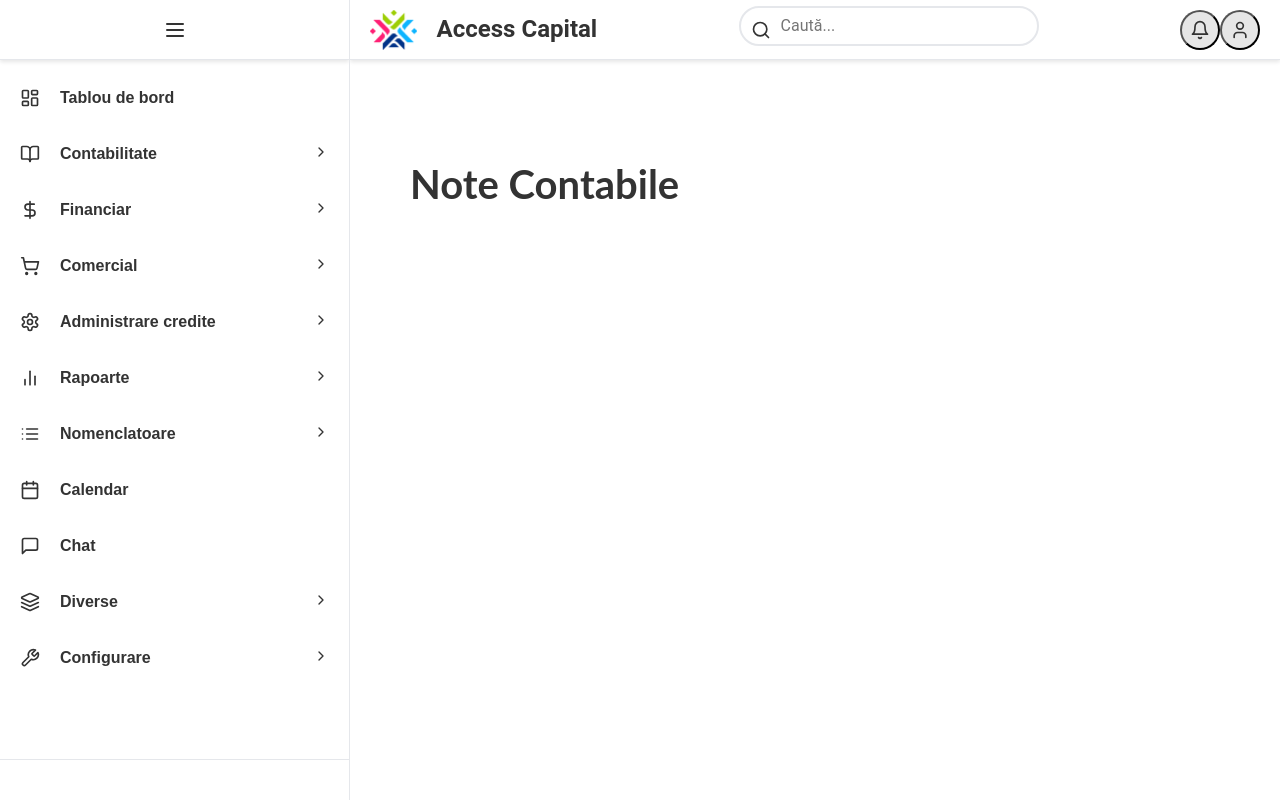
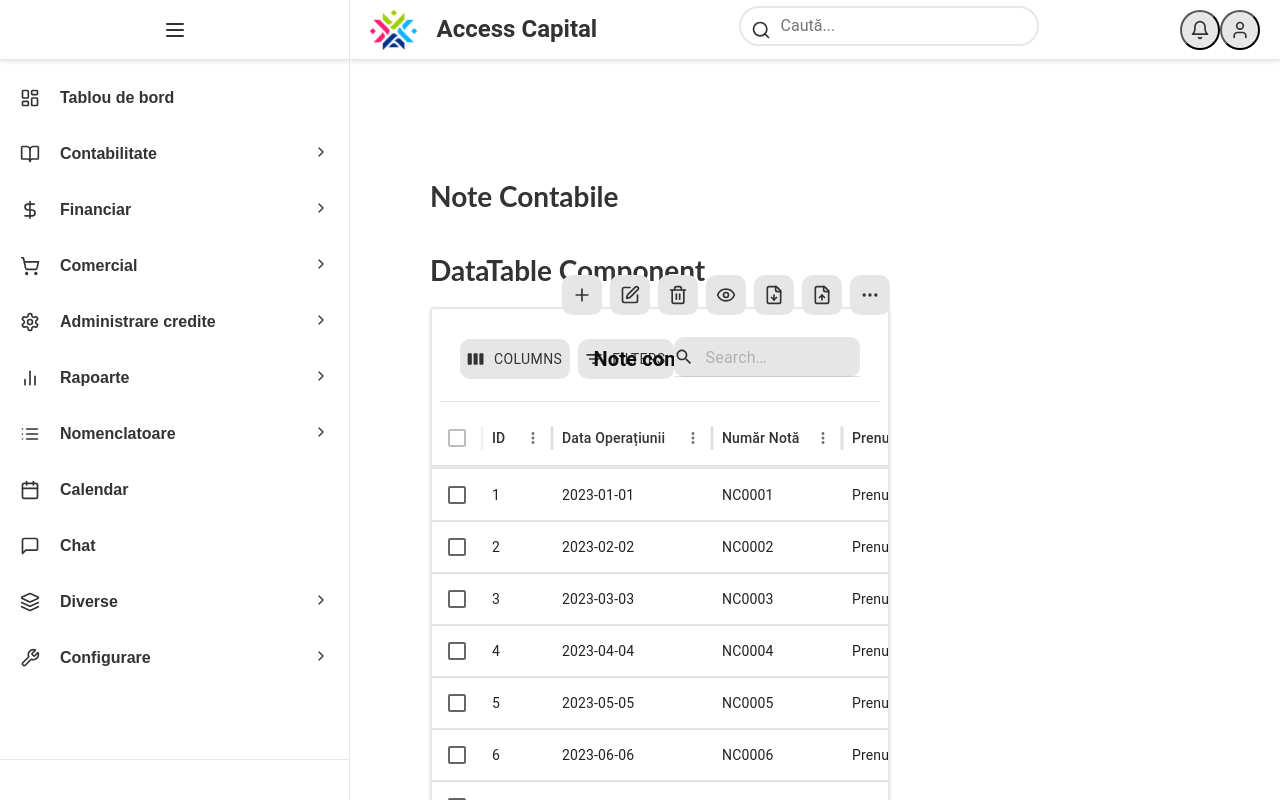
Before and after one commit to stef78cta/Edy_Web, a React (Create React App) app in the folder frontend-ifn/: page /contabilitate/note-contabile in a window 1280 px wide. Built offline with nearby package versions, Linux system fonts and the light colour scheme.

Commit message:
date mai multe in table - note contabile

```diff
--- a/frontend-ifn/src/pages/Contabilitate/NoteContabile/NoteContabile.scss
+++ b/frontend-ifn/src/pages/Contabilitate/NoteContabile/NoteContabile.scss
@@ -2,5 +2,14 @@
 @import "../../../styles/mixins";
 
 .note-contabile {
-  // Stiluri specifice pentru pagina Note Contabile
+  padding: 20px;
+
+  h1 {
+    margin-bottom: 20px;
+  }
+
+  .py-20 {
+    padding-top: 20px;
+    padding-bottom: 20px;
+  }
 }
--- a/frontend-ifn/src/pages/Contabilitate/NoteContabile/NoteContabile.tsx
+++ b/frontend-ifn/src/pages/Contabilitate/NoteContabile/NoteContabile.tsx
@@ -1,11 +1,54 @@
-import React from "react";
+import React, { useState } from "react";
+import DataTable from "../../../components/DataTable/DataTable";
+import { GridColDef } from "@mui/x-data-grid";
 import "./NoteContabile.scss";
 
 const NoteContabile: React.FC = () => {
+  const [isSidebarOpen, setIsSidebarOpen] = useState(true);
+
+  // Date de exemplu pentru DataTable
+  const rows = Array.from({ length: 40 }, (_, index) => ({
+    id: index + 1,
+    dataOperatiunii: new Date(2023, index % 12, (index % 28) + 1)
+      .toISOString()
+      .split("T")[0],
+    numarNota: `NC${(index + 1).toString().padStart(4, "0")}`,
+    prenume: `Prenume${index + 1}`,
+    nume: `Nume${index + 1}`,
+    contDebit: `1011${index}`,
+    contCredit: `2011${index}`,
+    suma: Math.floor(Math.random() * 10000) + 1000,
+    explicatii: `Explicatie pentru nota contabila ${index + 1}`,
+    tipValuta: index % 3 === 0 ? "RON" : index % 3 === 1 ? "EUR" : "USD",
+    utilizator: `User${(index % 5) + 1}`,
+  }));
+
+  const columns: GridColDef[] = [
+    { field: "id", headerName: "ID", width: 70 },
+    { field: "dataOperatiunii", headerName: "Data Operațiunii", width: 160 },
+    { field: "numarNota", headerName: "Număr Notă", width: 130 },
+    { field: "prenume", headerName: "Prenume", width: 130 },
+    { field: "nume", headerName: "Nume", width: 130 },
+    { field: "contDebit", headerName: "Cont Debit", width: 130 },
+    { field: "contCredit", headerName: "Cont Credit", width: 130 },
+    { field: "suma", headerName: "Suma", width: 130, type: "number" },
+    { field: "explicatii", headerName: "Explicații", width: 200 },
+    { field: "tipValuta", headerName: "Tip Valută", width: 130 },
+    { field: "utilizator", headerName: "Utilizator", width: 130 },
+  ];
+
   return (
     <div className="note-contabile">
-      <h1>Note Contabile</h1>
-      {/* Conținutul componentei */}
+      <h3>Note Contabile</h3>
+      <section className="py-20" style={{ minHeight: "200px" }}>
+        <h3>DataTable Component</h3>
+        <DataTable
+          rows={rows}
+          columns={columns}
+          isSidebarOpen={isSidebarOpen}
+          title="Note contabile"
+        />
+      </section>
     </div>
   );
 };
```
